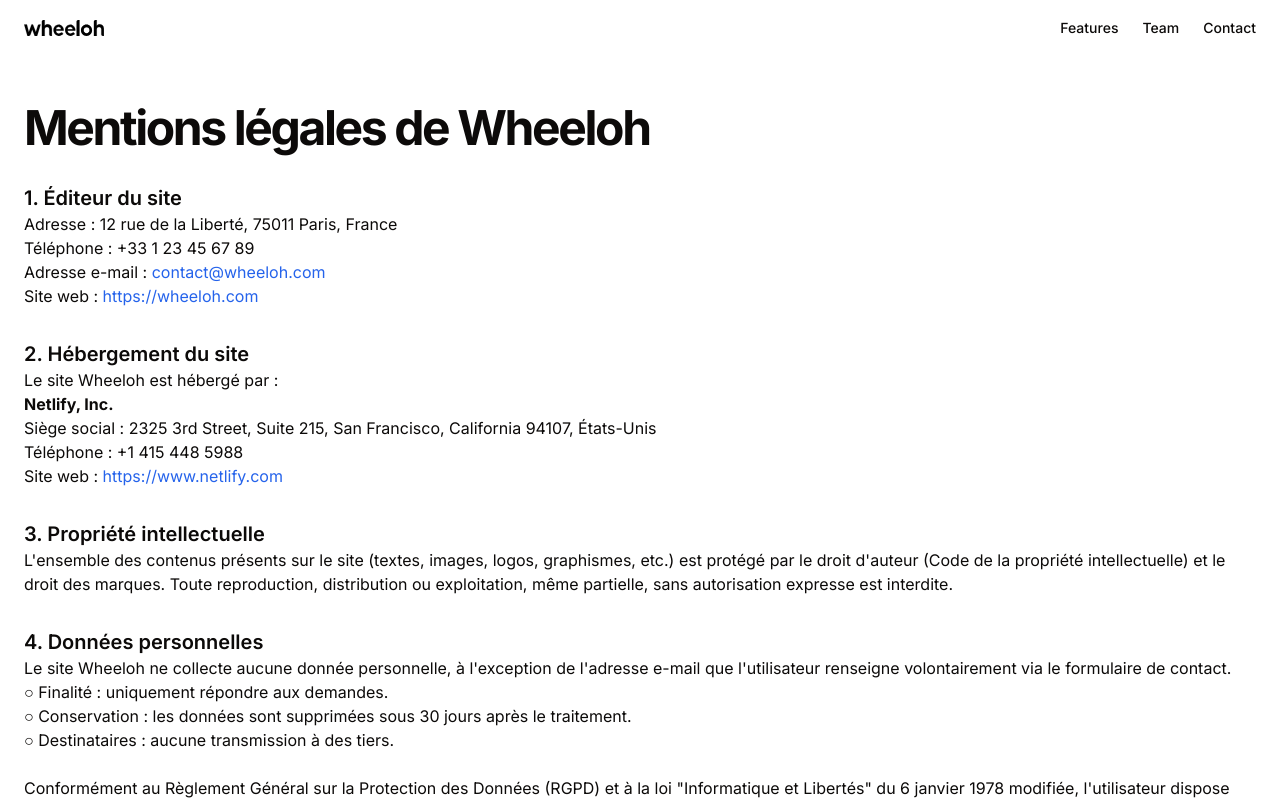
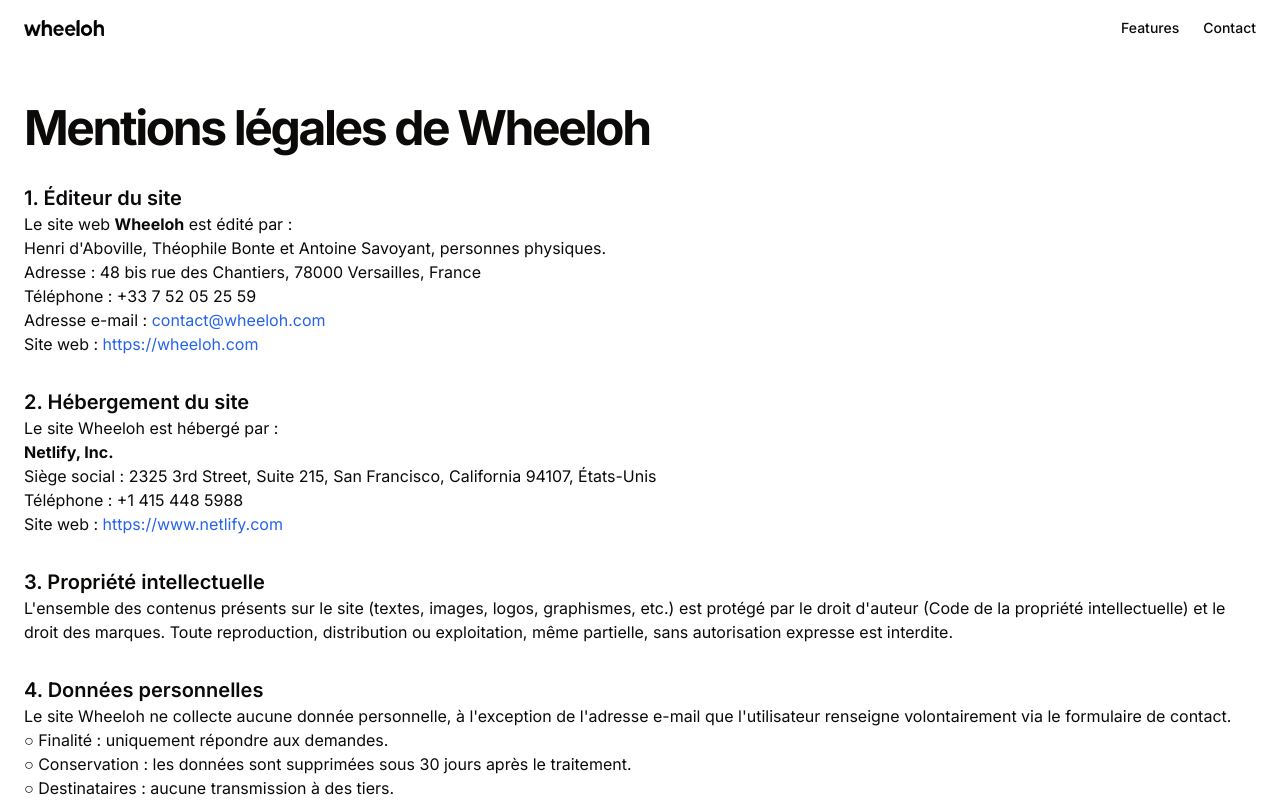
Before and after one commit to Wheeloh/Wheeloh_Website, a Next.js app: page /legal in a window 1280 px wide. Shown: the top 800 px of the page. Built offline with nearby package versions, Linux system fonts and the light colour scheme.

Commit message:
change legal

```diff
--- a/src/app/legal/page.tsx
+++ b/src/app/legal/page.tsx
@@ -20,10 +20,10 @@
 
             <h4 className="text-xl font-semibold mt-8">1. Éditeur du site</h4>
             <p>
-              {/*Le site web <strong>Wheeloh</strong> est édité par :<br />
-              <strong>Henri d'Aboville, Théophile Bonte et Antoine Savoyant</strong>, personnes physiques.<br />*/}
-              Adresse : 12 rue de la Liberté, 75011 Paris, France<br />
-              Téléphone : +33 1 23 45 67 89<br />
+              Le site web <strong>Wheeloh</strong> est édité par :<br />
+              Henri d'Aboville, Théophile Bonte et Antoine Savoyant, personnes physiques.<br />
+              Adresse : 48 bis rue des Chantiers, 78000 Versailles, France<br />
+              Téléphone : +33 7 52 05 25 59<br />
               Adresse e-mail : <a href="mailto:contact@wheeloh.com" className="text-blue-600 hover:underline">contact@wheeloh.com</a><br />
               Site web : <a href="https://wheeloh.com" className="text-blue-600 hover:underline">https://wheeloh.com</a>
             </p>
--- a/src/components/Header.tsx
+++ b/src/components/Header.tsx
@@ -23,9 +23,9 @@
           <Link href="/#features" className="text-sm font-medium hover:underline underline-offset-4" prefetch={false}>
             Features
           </Link>
-          <Link href="/#team" className="text-sm font-medium hover:underline underline-offset-4" prefetch={false}>
+          {/* <Link href="/#team" className="text-sm font-medium hover:underline underline-offset-4" prefetch={false}>
             Team
-          </Link>
+          </Link> */}
           <Link href="/#contact" className="text-sm font-medium hover:underline underline-offset-4" prefetch={false}>
             Contact
           </Link>
```
